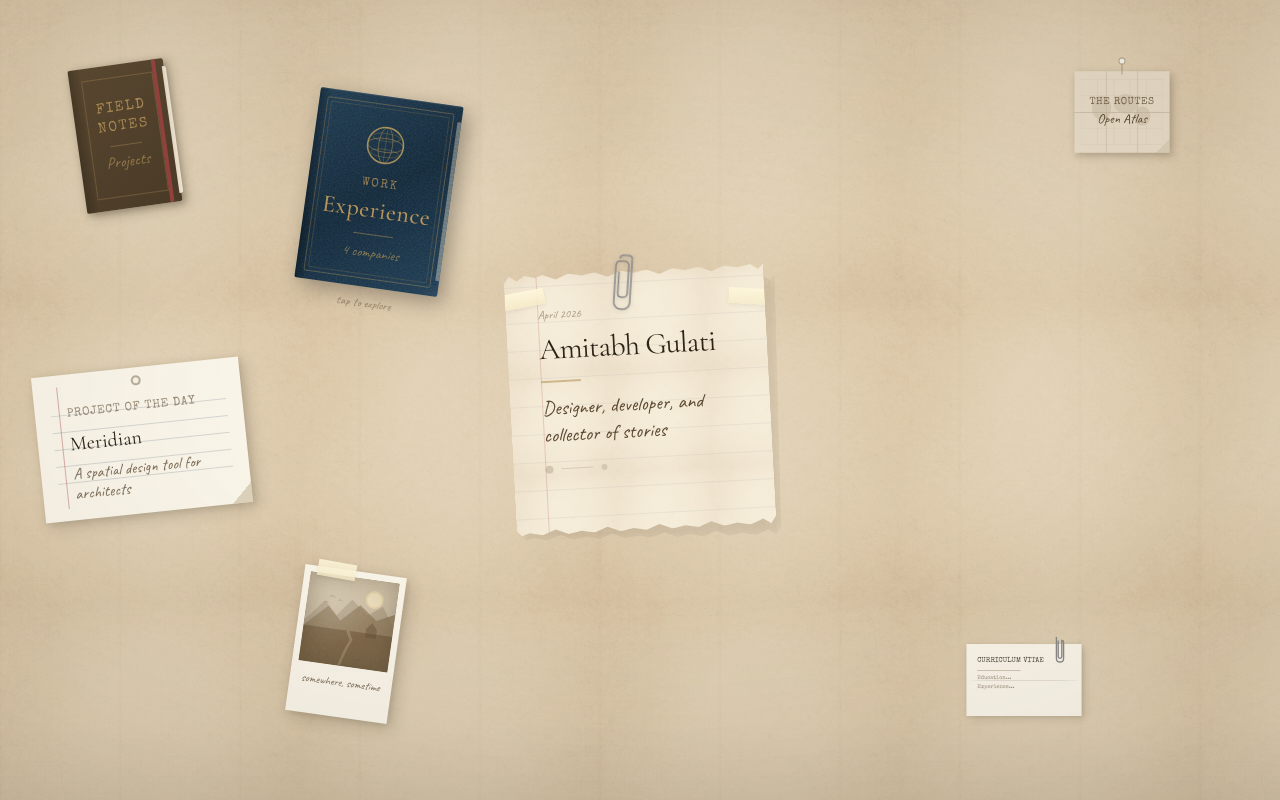
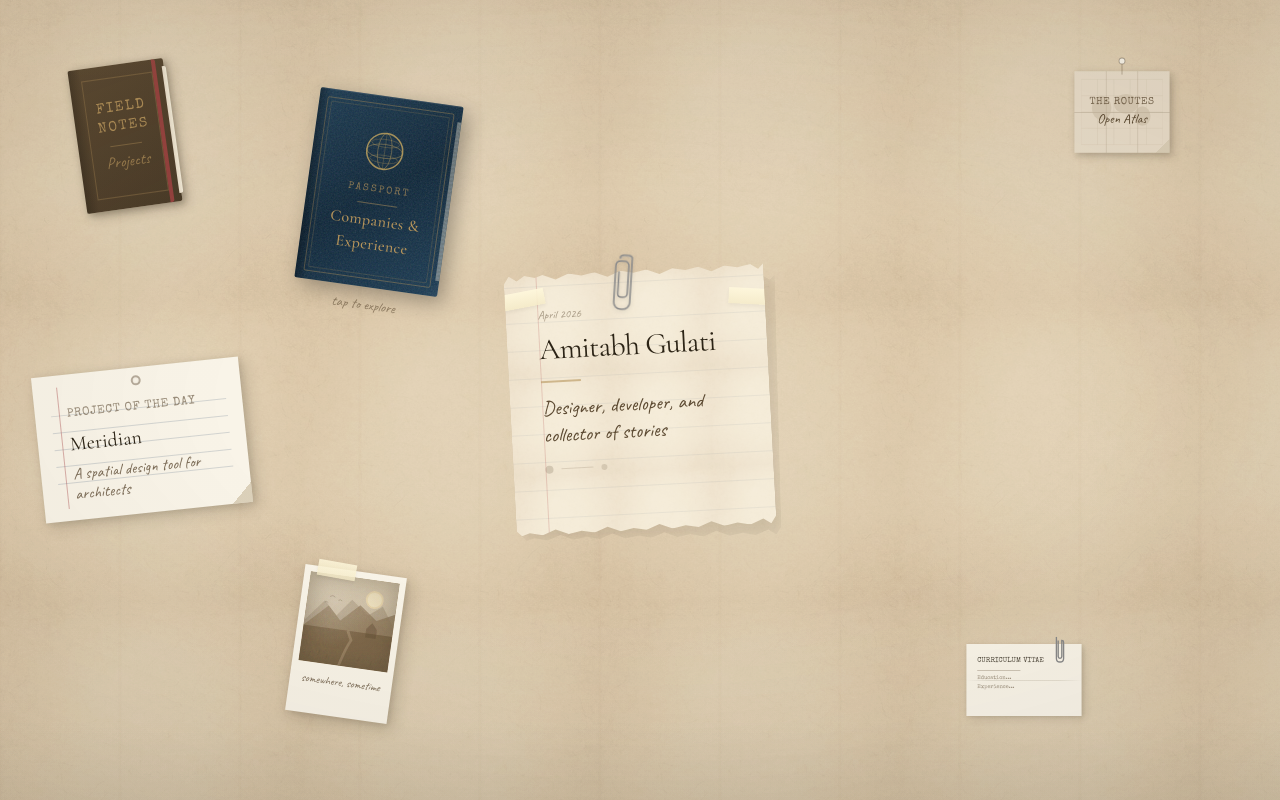
Before and after one commit to amit456218/personal_website_journal, a Next.js app: page / in a window 1280 px wide. Built offline with nearby package versions, Linux system fonts and the light colour scheme.

Commit message:
feat: enhance passport text layout and hint visibility
Add "PASSPORT" title and adjust "tap to explore" hint size and opacity.

Co-authored-by: Amitabh Gulati <95500890+amit456218@users.noreply.github.com>

```diff
--- a/components/desk/company-cluster.tsx
+++ b/components/desk/company-cluster.tsx
@@ -116,16 +116,16 @@ export function CompanyCluster({ companies }: CompanyClusterProps) {
               transition={{ delay: 0.6 }}
               className="space-y-0.5"
             >
-              <p className="font-typewriter text-xs text-brass/80 tracking-[0.15em] uppercase">
-                Work
+              <p className="font-typewriter text-[10px] text-brass/70 tracking-[0.2em] uppercase">
+                Passport
               </p>
-              <h3 className="font-serif text-2xl text-brass tracking-wide font-medium">
+              <div className="w-10 h-px bg-brass/50 mx-auto my-1.5" />
+              <h3 className="font-serif text-base text-brass tracking-wide font-medium leading-tight">
+                Companies &amp;
+              </h3>
+              <h3 className="font-serif text-base text-brass tracking-wide font-medium">
                 Experience
               </h3>
-              <div className="w-10 h-px bg-brass/50 mx-auto my-2" />
-              <p className="font-handwriting text-sm text-brass/70">
-                {companies.length} companies
-              </p>
             </motion.div>
           </div>
 
@@ -157,7 +157,7 @@ export function CompanyCluster({ companies }: CompanyClusterProps) {
 
         {/* Handwritten label */}
         <motion.p
-          className="absolute -bottom-6 left-1/2 -translate-x-1/2 font-handwriting text-xs text-sepia/50 whitespace-nowrap"
+          className="absolute -bottom-7 left-1/2 -translate-x-1/2 font-handwriting text-sm text-sepia/60 whitespace-nowrap"
           initial={{ opacity: 0 }}
           animate={{ opacity: 1 }}
           transition={{ delay: 0.8 }}
```
